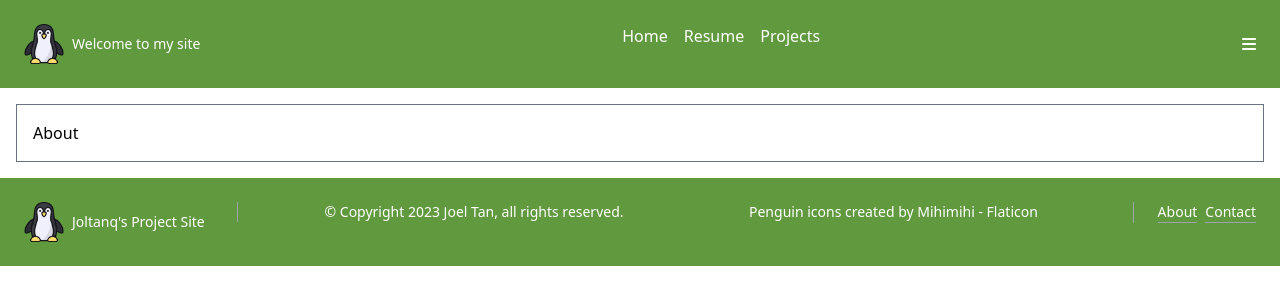
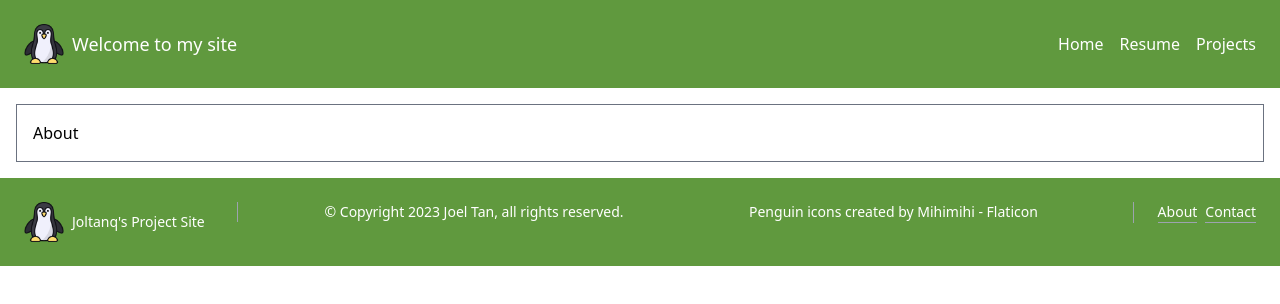
Before and after one commit to Joltanq/WebTech_Project, a website: page about.html in a window 1280 px wide. Drawn offline with Linux system fonts and the light colour scheme.

Commit message:
chore:update header

```diff
--- a/about.html
+++ b/about.html
@@ -12,24 +12,22 @@
 
 <!--sticky header -->
 <header>
-    <div class="sticky top-0 flex justify-between p-6 mx-auto md:flex-row gap-2 bg-primary-dark text-white">
-        <a class="flex items-center mb-4 md:mb-0 gap-2">
+    <div class="sticky top-0 flex justify-between p-6 mx-auto items-center bg-primary-dark text-white">
+        <a class="flex items-center gap-2">
             <img src="./assets/img/penguin.png" alt="Penguin Logo" height="40" width="40">
-            <p class="text-sm">Welcome to my site</p>
+            <h1 class="text-lg">Welcome to my site</h1>
         </a>
-        <nav>
+        <nav class="hidden sm:block">
             <ul id = 'menu-items' class="flex gap-4">
                 <li><a href="./index.html">Home</a></li>
                 <li><a href="./resume.html">Resume</a></li>
                 <li><a href="./mywork.html">Projects</a></li>
             </ul>
         </nav>
-        <button id='mobile-menu-button'>
+        <button id='mobile-menu-button' class="sm:hidden">
             <i class="fa-solid fa-bars" ></i>
         </button>
-
     </div>
-
 </header>
 <!--mobile nav page-->
 <div id="mobile-nav-list" class="justify-center items-center flex-col inset-0 fixed z-50 bg-primary-light hidden">
```
Also changed, not shown: contact.html (+5 -7 lines), index.html (+3 -5 lines), mywork.html (+5 -7 lines), resume.html (+5 -7 lines).
